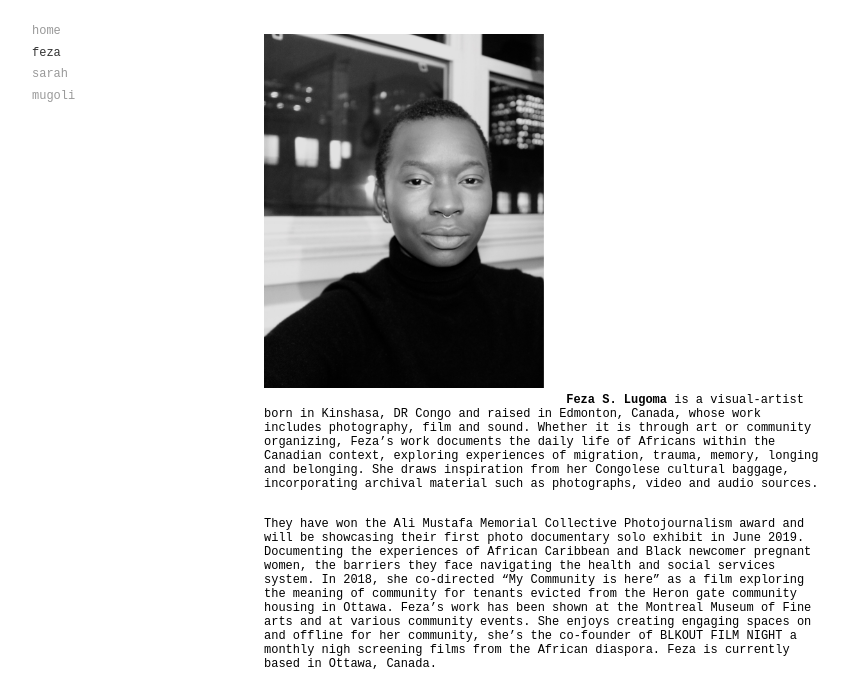
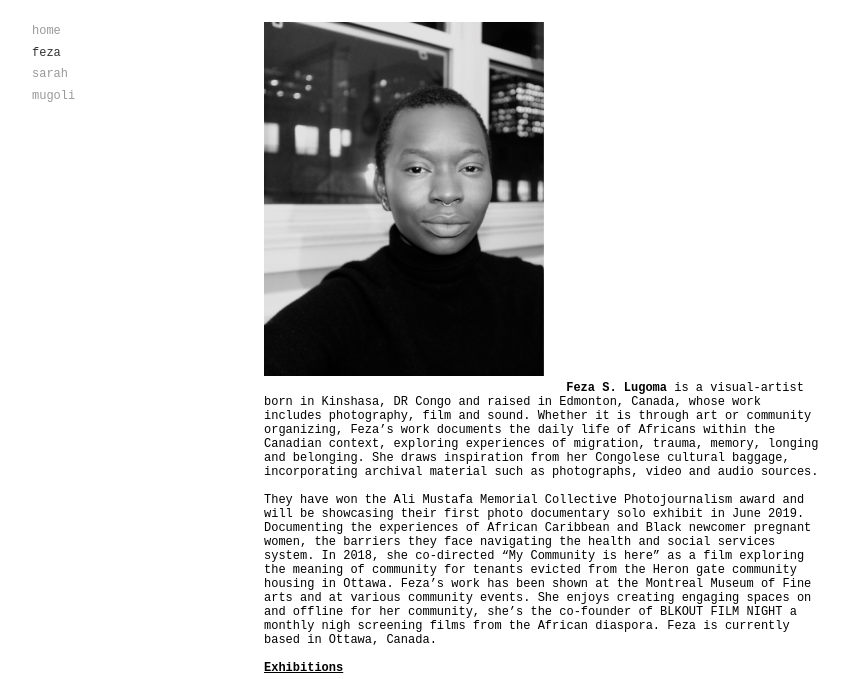
Before and after one commit to ikondoart/ikondo.github.io, a plain HTML site: page feza.html in a window 1280 px wide. Shown: the part 94-773 px from the top of the page, without its empty margins (6-855 px from the left). Drawn offline with Linux system fonts and the light colour scheme; files that its build step writes are made by us from their sources; a script that the page names is missing.

Commit message:
Update feza.html

```diff
--- a/feza.html
+++ b/feza.html
@@ -97,10 +97,10 @@
 
 					<div class="project_content">
 						<projectcontent>
-<p><img src="/images/IMG_1733.jpeg" width="50%" align=”left”/>
+<img src="/images/IMG_1733.jpeg" width="50%" align=”left”/>
 								<b>Feza S. Lugoma</b> is a visual-artist born in Kinshasa, DR Congo and raised in Edmonton, Canada, whose work includes photography, film and sound. Whether it is through art or community organizing, Feza’s work documents the daily life of Africans within the Canadian context, exploring experiences of migration, trauma, memory, longing and belonging. She draws inspiration from her Congolese cultural baggage, incorporating archival material such as photographs, video and audio sources. <br><br>
 
-							</p>They have won the Ali Mustafa Memorial Collective Photojournalism award and will be showcasing their first photo documentary solo exhibit in June 2019. Documenting the experiences of African Caribbean and Black newcomer pregnant women, the barriers they face navigating the health and social services system. In 2018, she co-directed “My Community is here” as a film exploring the meaning of community for tenants evicted from the Heron gate community housing in Ottawa. Feza’s work has been shown at the Montreal Museum of Fine arts and at various community events. She enjoys creating engaging spaces on and offline for  her community, she’s the co-founder of BLKOUT FILM NIGHT a monthly nigh screening films from the African diaspora. Feza is currently based in Ottawa, Canada.<br><br>
+							They have won the Ali Mustafa Memorial Collective Photojournalism award and will be showcasing their first photo documentary solo exhibit in June 2019. Documenting the experiences of African Caribbean and Black newcomer pregnant women, the barriers they face navigating the health and social services system. In 2018, she co-directed “My Community is here” as a film exploring the meaning of community for tenants evicted from the Heron gate community housing in Ottawa. Feza’s work has been shown at the Montreal Museum of Fine arts and at various community events. She enjoys creating engaging spaces on and offline for  her community, she’s the co-founder of BLKOUT FILM NIGHT a monthly nigh screening films from the African diaspora. Feza is currently based in Ottawa, Canada.<br><br>
 
 								<u><b>Exhibitions<br><br></u>
 
```
